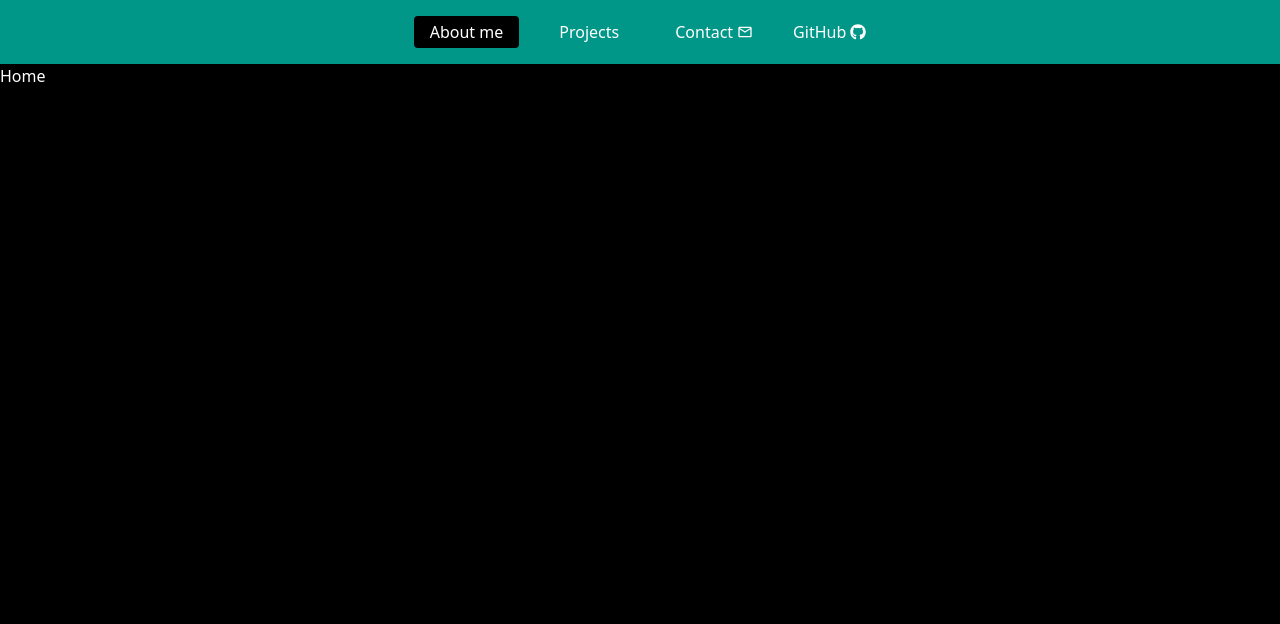
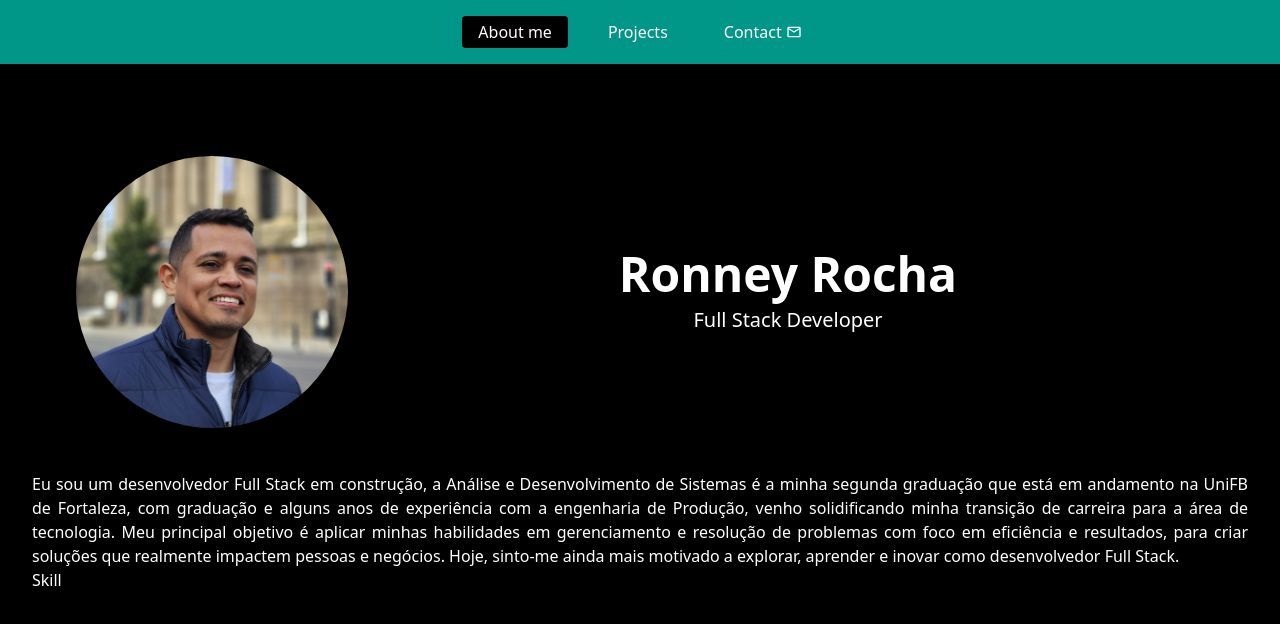
Before and after one commit to ronneyrv/Platform-Nextjs, a Next.js app: page / in a window 1280 px wide. Shown: the top 624 px of the page. Built offline with nearby package versions, Linux system fonts and the light colour scheme.

Commit message:
feat: improve header end global css

```diff
--- /dev/null
+++ b/src/app/about/About.tsx
@@ -0,0 +1,40 @@
+import type { Metadata } from "next";
+import Image from "next/image";
+
+export const metadata: Metadata = {
+  title: "About me",
+};
+
+export default function About() {
+  return (
+    <main className="flex-col gap-8 p-8">
+      <section className="flex-col p-4">
+        <article className="flex gap-2 flex-col p-2 m-3 rounded sm:flex-row items-center">
+          <Image
+            src={"/images/avatar.jpg"}
+            alt={"avatar"}
+            width={400}
+            height={400}
+            draggable={false}
+            className="rounded-full p-2 w-full sm:w-60 md:w-72"
+          />
+          <div className="flex-col text-center w-full">
+            <h2 className="font-bold text-center text-5xl md:text-5x1 mb-2">Ronney Rocha</h2>
+            <h3 className="text-xl">Full Stack Developer</h3>
+          </div>
+        </article>
+        </section>
+        <section>
+        <p className="text-justify">
+          Eu sou um desenvolvedor Full Stack em construção, a Análise e Desenvolvimento de Sistemas é a minha segunda graduação que está em andamento na UniFB de Fortaleza, com
+          graduação e alguns anos de experiência com a engenharia de Produção, venho solidificando minha transição de carreira para a área de tecnologia. Meu principal objetivo é
+          aplicar minhas habilidades em  gerenciamento e resolução de problemas com foco em eficiência e resultados, para criar soluções que realmente impactem pessoas e negócios.
+          Hoje, sinto-me ainda mais motivado a explorar, aprender e inovar como desenvolvedor Full Stack.
+        </p>
+        </section>
+        <section>
+            Skill
+        </section>
+    </main>
+  );
+}
--- a/src/app/contact/page.tsx
+++ b/src/app/contact/page.tsx
@@ -1,11 +1,36 @@
 import type { Metadata } from "next";
+import Link from "next/link";
+import { CgMail } from "react-icons/cg";
+import { FaLinkedin } from "react-icons/fa";
+import { IoLogoGithub } from "react-icons/io";
 
 export const metadata: Metadata = {
   title: "Contact",
 };
 
 export default function PageContact() {
-    return (
-        <>Contato</>
-    );
-};
+  return (
+    <div className="flex-col h-max">
+      <Link href={"https://github.com/ronneyrv"} target="blank" className="flex justify-center">
+        <article className="flex gap-2 flex-row items-center justify-center p-2 m-3 rounded hover:bg-primary w-full">
+          <IoLogoGithub className="size-10" />
+          <h4 className="font-extrabold text-lg">{"GitHub"}</h4>
+        </article>
+      </Link>
+
+      <Link href={"my/email"} className="flex justify-center">
+        <article className="flex gap-2 flex-row items-center justify-center p-2 m-3 rounded hover:bg-primary w-full">
+          <CgMail className="size-10" />
+          <h4 className="font-extrabold text-lg">{"e-mail"}</h4>
+        </article>
+      </Link>
+
+      <Link href={"https://www.linkedin.com/public-profile/settings?trk=d_flagship3_profile_self_view_public_profile"} target="blank" className="flex justify-center">
+        <article className="flex gap-2 flex-row items-center justify-center p-2 m-3 rounded hover:bg-primary w-full">
+          <FaLinkedin className="size-10" />
+          <h4 className="font-extrabold text-lg">{"linkedIn"}</h4>
+        </article>
+      </Link>
+    </div>
+  );
+}
--- a/src/app/page.tsx
+++ b/src/app/page.tsx
@@ -1,13 +1,9 @@
-import type { Metadata } from "next";
-
-export const metadata: Metadata = {
-  title: "About me",
-};
+import About from "./about/About";
 
 export default function PageHome() {
   return (
-    <main>
-    Home
+    <main >
+    <About />
     </main>
 );
 }
--- a/src/components/header/Header.tsx
+++ b/src/components/header/Header.tsx
@@ -1,7 +1,6 @@
 "use client";
 import Link from "next/link";
 import { MdMenu, MdOutlineMailOutline } from "react-icons/md";
-import { FaGithub } from "react-icons/fa";
 import { usePathname } from "next/navigation";
 import { useEffect, useState } from "react";
 
@@ -15,15 +14,30 @@ export const Header = () => {
     setDrawer(false);
   }, [currentPath]);
 
+  useEffect(() => {
+    const handle = (e: KeyboardEvent) => {
+      if (e.key === 'Escape') {
+        setDrawer(false);
+      }
+    };
+
+    window.addEventListener('keydown',handle);
+    return () => window.removeEventListener('keydown',handle);
+  },[]);
+
   return (
-    <nav className="flex items-center gap-6 justify-start md:justify-center bg-primary py-2 sm:py-4 px-6">
+    <>
+    <nav className="flex items-center gap-6 justify-start fixed top-0 right-0 left-0 md:justify-center bg-primary py-2 sm:py-4 px-6">
       <button className="sm:hidden" onClick={() => setDrawer(true)}>
         <MdMenu size={24} />
       </button>
 
       <h1 className="sm:hidden">{title}</h1>
 
-      <ul className="flex gap-6 items-center" tabIndex={drawer ? -1 : undefined}>
+      <ul
+        className="flex gap-6 items-center"
+        tabIndex={drawer ? -1 : undefined}
+      >
         <li
           data-active={currentPath === "/"}
           className="hidden sm:block data-[active=true]:bg-background px-4 py-1 rounded"
@@ -45,23 +59,13 @@ export const Header = () => {
             <MdOutlineMailOutline />
           </Link>
         </li>
-        <li className="hidden sm:block">
-          <Link
-            href="https://github.com/ronneyrv"
-            target="blank"
-            className="flex gap-1 items-center"
-          >
-            GitHub
-            <FaGithub />
-          </Link>
-        </li>
       </ul>
 
       <div
         data-open={drawer}
         tabIndex={drawer ? undefined : -1}
         onClick={() => setDrawer(false)}
-        className=" bg-gradient-to-r from-background fixed top-0 left-0 bottom-0 right-0 transition-transform data-[open=false]:-translate-x-full"
+        className="sm:hidden bg-gradient-to-r from-background fixed top-0 left-0 bottom-0 right-0 transition-transform data-[open=false]:-translate-x-full"
       >
         <ul
           className="flex gap-6 flex-col p-4 w-60 h-full bg-background"
@@ -91,5 +95,7 @@ export const Header = () => {
         </ul>
       </div>
     </nav>
+    <div className="h-14 sm:h-20"/>
+    </>
   );
 };
```
Also changed, not shown: src/components/card/Project.tsx (+3 -8 lines), public/images/avatar.jpg (added), public/images/favicon.png (added).
